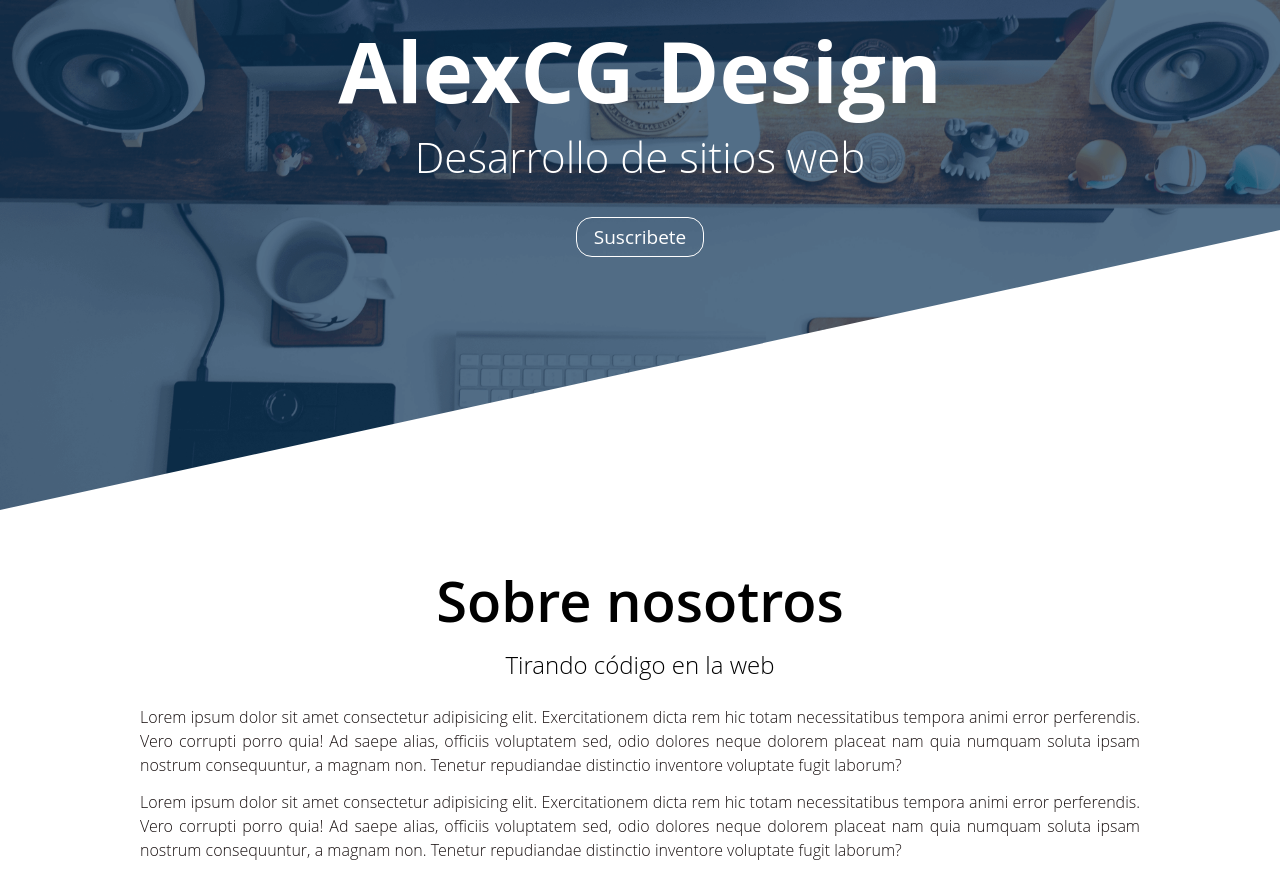
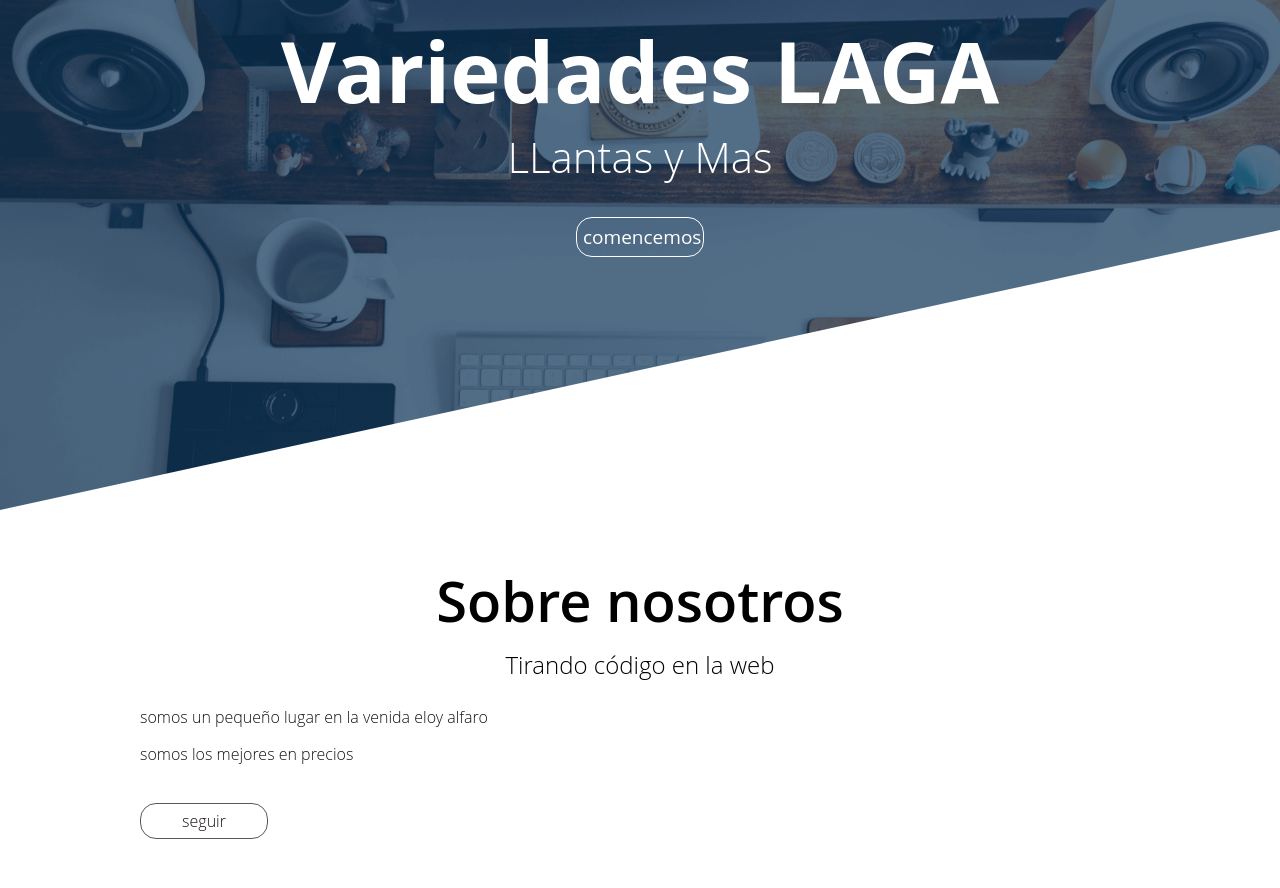
Before and after one commit to AxelG200/jh-de-la-cruz, a plain HTML site: page index.html in a window 1280 px wide. Shown: the part 140-1028 px from the top of the page. Drawn offline with Linux system fonts and the light colour scheme.

Commit message:
Update index.html

```diff
--- a/index.html
+++ b/index.html
@@ -16,9 +16,9 @@
 <body>
     <header>
         <div class="textos">
-            <h1 class="titulo">AlexCG Design</h1>
-            <h3 class="subtitulo">Desarrollo de sitios web</h3>
-            <a href="#" class="boton">Suscribete</a>
+            <h1 class="titulo">Variedades LAGA</h1>
+            <h3 class="subtitulo">LLantas y Mas</h3>
+            <a href="#" class="boton">comencemos</a>
         </div>
         <div class="sesgoabajo"></div>
     </header>
@@ -27,15 +27,10 @@
             <div class="contenedor">
                 <h2 class="sobre-nosotros">Sobre nosotros</h2>
                 <h3 class="slogan">Tirando código en la web</h3>
-                <p class="parrafo">Lorem ipsum dolor sit amet consectetur adipisicing elit. Exercitationem dicta rem hic totam necessitatibus
-                    tempora animi error perferendis. Vero corrupti porro quia! Ad saepe alias, officiis voluptatem sed, odio
-                    dolores neque dolorem placeat nam quia numquam soluta ipsam nostrum consequuntur, a magnam non. Tenetur
-                    repudiandae distinctio inventore voluptate fugit laborum?</p>
-                <p class="parrafo">Lorem ipsum dolor sit amet consectetur adipisicing elit. Exercitationem dicta rem hic totam necessitatibus
-                    tempora animi error perferendis. Vero corrupti porro quia! Ad saepe alias, officiis voluptatem sed, odio
-                    dolores neque dolorem placeat nam quia numquam soluta ipsam nostrum consequuntur, a magnam non. Tenetur
-                    repudiandae distinctio inventore voluptate fugit laborum?</p>
-                <a href="#" class="boton">Suscribete</a>
+                <p class="parrafo">
+                    somos un pequeño lugar en la venida eloy alfaro </p>
+                <p class="parrafo">somos los mejores en precios</p>
+                <a href="#" class="boton">seguir</a>
             </div>
         </section>
         <section class="galeria">
```
